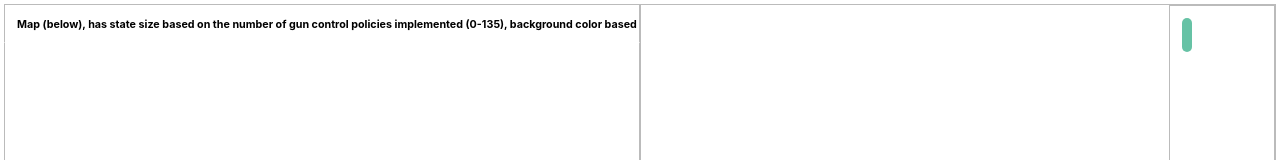
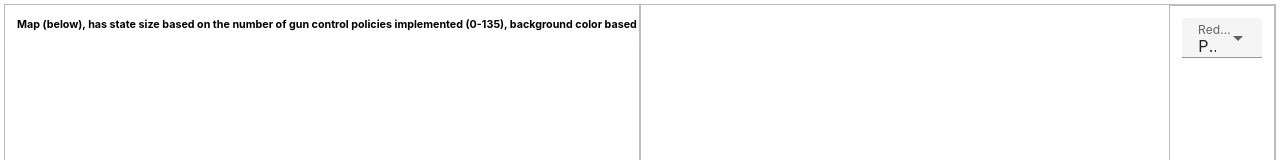
Before and after one commit to dsgayda/ECS-273-Project, a Vue app in the folder Vue-Flask-Template/dashboard/: page / in a window 1280 px wide. Shown: the top 160 px of the page. Built offline with nearby package versions, Linux system fonts and the light colour scheme; no server answers.

Commit message:
fixed button by swapping for v-button

```diff
--- a/Vue-Flask-Template/dashboard/src/components/PolicyScatterplotTools.vue
+++ b/Vue-Flask-Template/dashboard/src/components/PolicyScatterplotTools.vue
@@ -27,12 +27,13 @@ export default {
             margin,
             methods,
             numClusters,
+
         }
     },
     data() {
         return {
-            reductionType: 't-SNE',
             selectedDimensionReduction: 3,
+            reductionType: 'PCA',
         }
     },
     computed: {
@@ -101,6 +102,7 @@ export default {
                 .style('font-size', '12px')
                 .text('Clusters') // text content
 
+            // const reductionType = this.reductionType;
             // MAKE BUTTON
             d3.select("#dimensionButton")
                 .selectAll('myOptions')
@@ -109,14 +111,31 @@ export default {
                 .append('option')
                 .text(function (d) { return d; }) // text showed in the menu
                 .attr("value", function (d) {
-                    // console.log('reductionType: ', d.valueOf());
+                    // this.reductionType = d.valueOf();
+                    // d3.select('.dimension-button').attr('v-model', this.reductionType)
+
                     return d;
                 }) // corresponding value returned by the button
-
+                .attr('selected', function(d) {
+                    console.log('selected')
+                    if (d.valueOf() === this.reductionType) {
+                        return d.valueOf()
+                    }
+                })
+                .on("change", function (d) {
+                    console.log('d change: ', d.valueOf())
+                    // if (d.valueOf() === this.reductionType) {
+                    //     return d.valueOf()
+                    // }
+                    // console.log('reductionType: ', d.valueOf());
+                    // this.reductionType = d.valueOf();
+                    // d3.select('.dimension-button').attr('v-model', d.valueOf())
+                })
 
         },
         rerender() {
             d3.selectAll('.scatter-tools-container').selectAll('*').remove() // Clean all the elements in the chart
+            console.log('huh? : ', d3.select('.dimension-button').selectAll('option'))
             d3.select('.dimension-button').selectAll('*').remove()
             this.initChart()
         }
@@ -130,6 +149,7 @@ export default {
         },
         'store.numClusters'(newNumClusters) {
             console.log('new num!', newNumClusters);
+            console.log('storenum: ', this.reductionType)
             // Trying to update by fetching new data but it's not working yet...
             this.store.fetchData({numClusters: newNumClusters},{reductionType: this.reductionType});
             this.rerender();
@@ -148,12 +168,14 @@ export default {
         },
         reductionType: {
             async handler(newreductionType) {
+                console.log('reductionType here: ', newreductionType);
                 // for when the user chooses a new num clusters
                 // data to pass into backend
                 // const data = {
                 //     clusters: this.numClusters,
                 //     reductionType: newreductionType,
                 // }
+                // this.reductionType = newreductionType;
                 this.store.fetchData({numClusters: this.numClusters}, {reductionType: newreductionType});
                 this.rerender();
                 // now what??
@@ -174,11 +196,13 @@ export default {
 <!-- "ref" registers a reference to the HTML element so that we can access it via the reference in Vue.  -->
 <!-- We use flex to arrange the layout-->
 <template>
-    <select id="dimensionButton"
+    <!-- <select id="dimensionButton"
             label="DimensionReduction"
-            v-model="reductionType"
+
             class="dimension-button">
-    </select>
+    </select> -->
+    <v-select :items="['PCA', 't-SNE', 'NMF']"
+                                label="Reduction" density="compact" v-model="reductionType"></v-select>
     <div class="scatter-tools-container d-flex" ref="scatterToolsContainer"></div>
 </template>
 
--- a/Vue-Flask-Template/dashboard/src/stores/dataStore.ts
+++ b/Vue-Flask-Template/dashboard/src/stores/dataStore.ts
@@ -41,7 +41,8 @@ export const useDataStore = defineStore("dataStore", {
     },
   },
   actions: {
-    async fetchData({numClusters = 3} = {}, {reductionType = "t-SNE"} = {}) {
+    async fetchData({numClusters = 3} = {}, {reductionType = "PCA"} = {}) {
+      this.reductionType = reductionType;
       console.log('fetching data!: ', numClusters)
       // same API request but in slightly different syntax when it's declared as a method in a component or an action in the store.
       let resp = await axios.post(`${server}/fetchPolicyScatterplot`,
```
